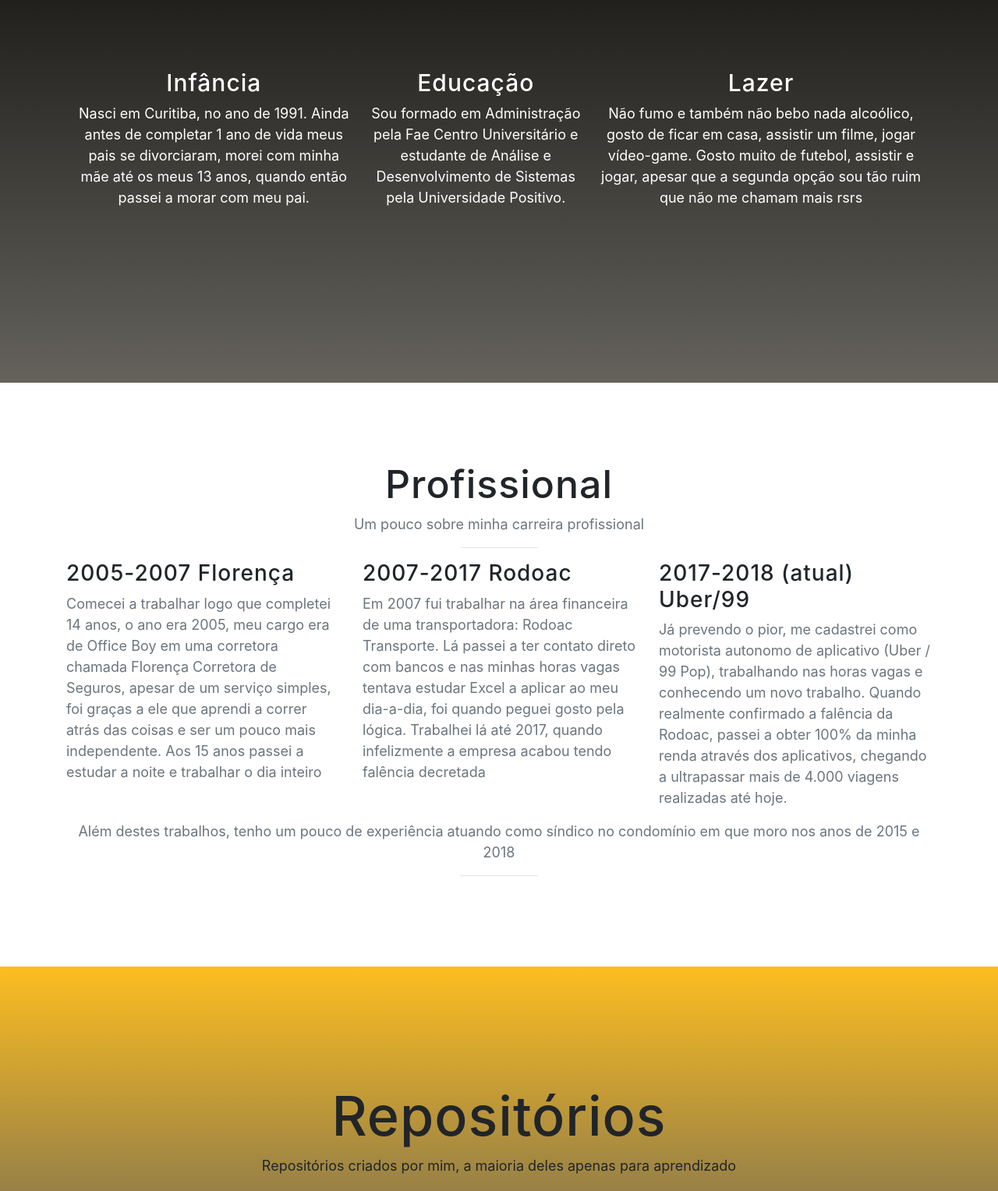
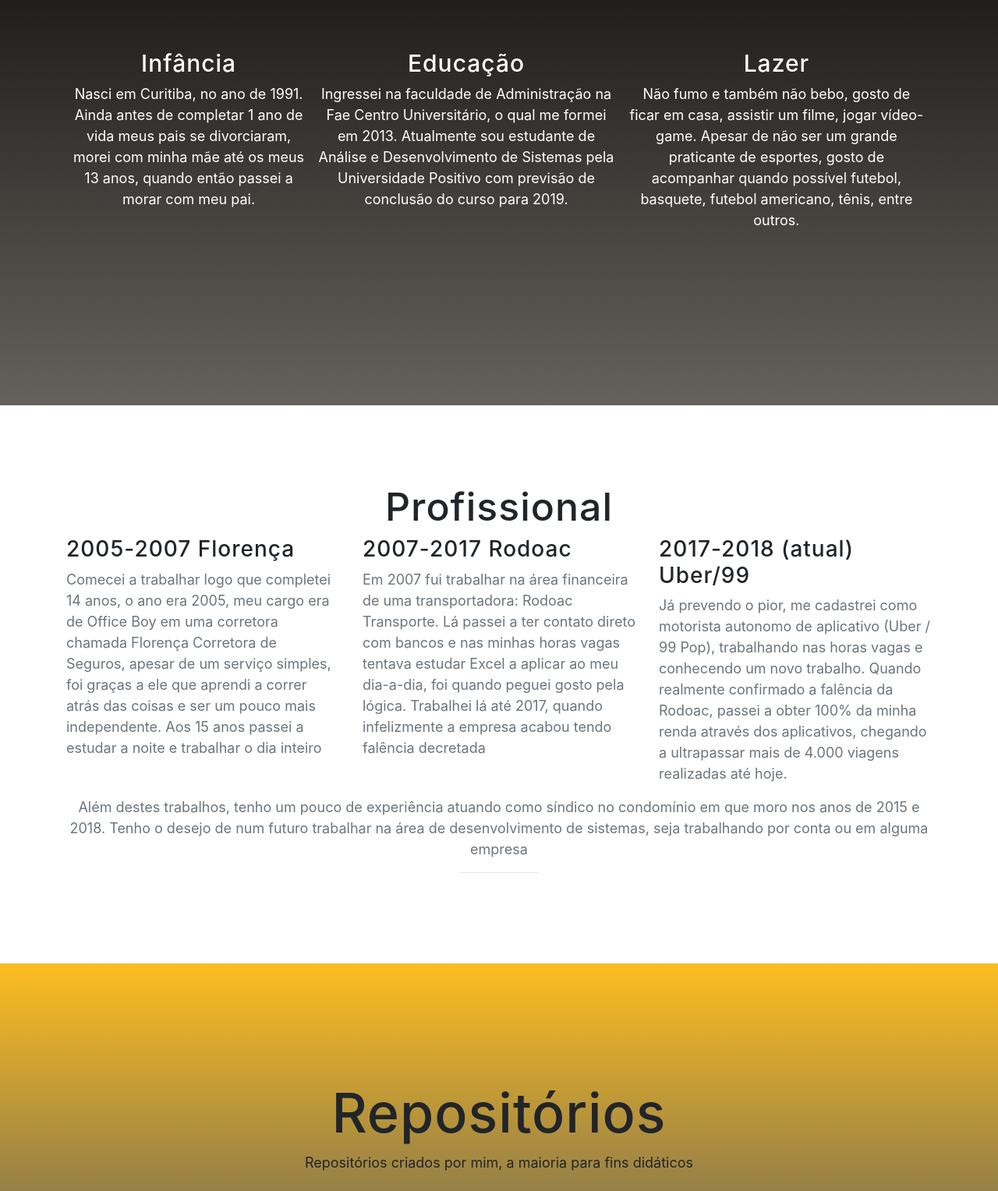
Before and after one commit to marcelocezario/marcelocezario.github.io, a website with bundled scripts: page index.html in a window 1280 px wide. Shown: the part 1037-2565 px from the top of the page at 78% size. Built offline with nearby package versions, Linux system fonts and the light colour scheme; no server answers; a web font is replaced by a local one.

Commit message:
Alterando informações

```diff
--- a/index.html
+++ b/index.html
@@ -95,7 +95,6 @@
     <div class="container">
       <div class="section-heading text-center">
         <h2>Um pouco sobre mim</h2>
-        <hr>
       </div>
 
       <div class="row">
@@ -113,16 +112,17 @@
               <div class="p-2 flex-fill bd-highlight">
                 <h3>Educação</h3>
                 <p>
-                  Sou formado em Administração pela Fae Centro Universitário e estudante de Análise e Desenvolvimento de Sistemas pela Universidade
-                  Positivo.
+                  Ingressei na faculdade de Administração na Fae Centro Universitário, o qual me formei em 2013. Atualmente sou estudante de
+                  Análise e Desenvolvimento de Sistemas pela Universidade Positivo com previsão de conclusão do curso para
+                  2019.
                 </p>
               </div>
 
               <div class="p-2 flex-fill bd-highlight">
                 <h3>Lazer</h3>
                 <p>
-                  Não fumo e também não bebo nada alcoólico, gosto de ficar em casa, assistir um filme, jogar vídeo-game. Gosto muito de futebol,
-                  assistir e jogar, apesar que a segunda opção sou tão ruim que não me chamam mais rsrs
+                  Não fumo e também não bebo, gosto de ficar em casa, assistir um filme, jogar vídeo-game. Apesar de não ser um grande praticante
+                  de esportes, gosto de acompanhar quando possível futebol, basquete, futebol americano, tênis, entre outros.
                 </p>
               </div>
             </div>
@@ -138,8 +138,6 @@
     <div class="container">
       <div class="section-heading text-center">
         <h2>Profissional</h2>
-        <p class="text-muted">Um pouco sobre minha carreira profissional</p>
-        <hr>
       </div>
 
       <div class="row">
@@ -176,7 +174,8 @@
       </div>
       <div class="section-heading text-center">
         <p class="text-muted">Além destes trabalhos, tenho um pouco de experiência atuando como síndico no condomínio em que moro nos anos de 2015
-          e 2018</p>
+          e 2018. Tenho o desejo de num futuro trabalhar na área de desenvolvimento de sistemas, seja trabalhando por conta
+          ou em alguma empresa</p>
         <hr>
       </div>
     </div>
@@ -188,7 +187,7 @@
       <div class="row">
         <div class="col-md-8 mx-auto">
           <h2 class="section-heading">Repositórios</h2>
-          <p>Repositórios criados por mim, a maioria deles apenas para aprendizado</p>
+          <p>Repositórios criados por mim, a maioria para fins didáticos</p>
           <div class="badges">
 
 
```
